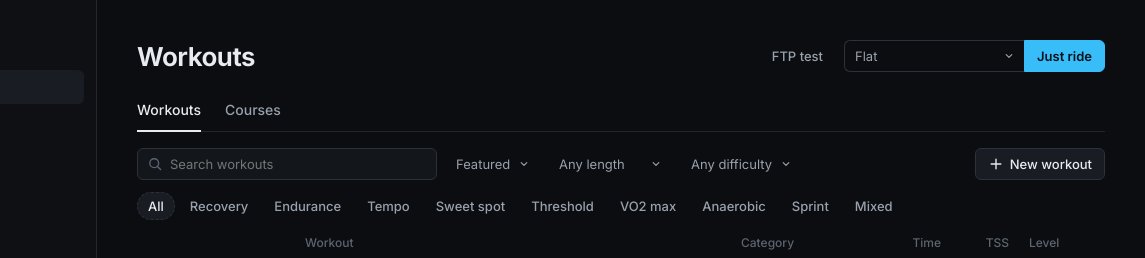
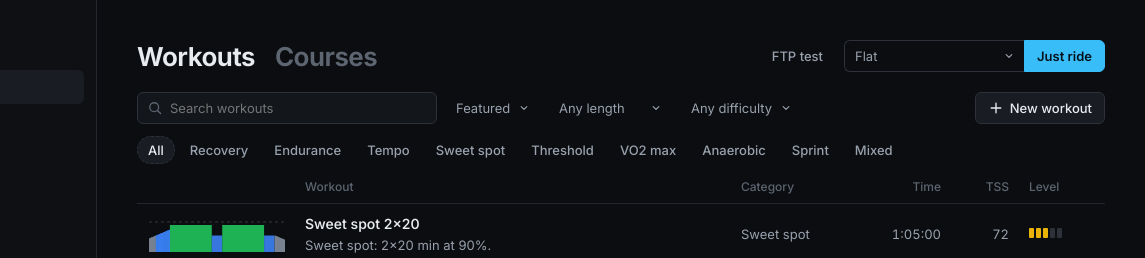
Before and after one commit to yaportmax/justwatts, a plain HTML site: page app/index.html in a window 1280 px wide. Shown: the top 258 px of the page, 135-1280 px from the left. Drawn offline with Linux system fonts and the light colour scheme; no server answers.

Commit message:
Workouts and Courses as the page title; quieter states
- The Workouts | Courses switch is the page title instead of a second
  tab row under a "Workouts" heading.
- Disabled primary buttons read as disabled, not as a dim accent.
- A free course ride hides the empty segment line and progress bar.
- A simulated trainer no longer shows Connect as the primary action.

Co-Authored-By: Claude Opus 5.5 <noreply@anthropic.com>

```diff
--- a/app/css/app.css
+++ b/app/css/app.css
@@ -107,11 +107,11 @@ h2{font-size:15px;font-weight:600;margin:0 0 4px;letter-spacing:-.005em}
 .empty .hint{margin:0 0 14px;font-size:13px}
 .warnbanner{border:1px solid rgba(245,158,11,.4);background:rgba(245,158,11,.06);border-radius:var(--r2);padding:10px 14px;margin-bottom:16px;font-size:13px}
 
-/* tabs: underline, page level */
-.tabs{display:flex;gap:24px;margin:0 0 16px;border-bottom:1px solid var(--line)}
-.tabs button{height:auto;background:none;border:0;border-radius:0;padding:8px 0 10px;margin-bottom:-1px;color:var(--dim);font-size:14px;font-weight:500;border-bottom:2px solid transparent}
-.tabs button:hover{background:none;color:var(--ink)}
-.tabs button.on{color:var(--ink);border-bottom-color:var(--ink)}
+/* Workouts | Courses: the page title is the tab switch */
+.tabs{display:flex;gap:20px;align-items:baseline}
+.tabs button{height:auto;background:none;border:0;border-radius:0;padding:0;color:var(--faint);font-size:26px;font-weight:650;letter-spacing:-.02em;line-height:1.15}
+.tabs button:hover{background:none;color:var(--dim)}
+.tabs button.on{color:var(--ink)}
 
 /* toolbars: search + filters on one line */
 .toolbar{display:flex;gap:8px;align-items:center;flex-wrap:wrap;margin-bottom:12px}
@@ -439,7 +439,7 @@ body.web .serveronly{display:none !important}
   .acct{border:0;margin:0;padding:0}
   .toast{left:50%;top:calc(var(--hh,58px) + 10px)}
   main{padding:16px}
-  .phead h1{font-size:22px}
+  .phead h1,.tabs button{font-size:22px}
   .wk-cols,#lib .lrow{grid-template-columns:84px minmax(0,1fr) 56px}
   .crs-cols,#crsList .lrow{grid-template-columns:84px minmax(0,1fr) 80px}
   .lhead{display:none}
@@ -471,3 +471,6 @@ body.web .serveronly{display:none !important}
 
 /* settings: rows whose only control is hidden (Garmin off) go too */
 .srow:has(#gImport[style*=none]){display:none}
+button.pri:disabled,button.pri:disabled:hover{background:var(--panel2);border-color:var(--line2);color:var(--dim)}
+/* free ride on a course: no segment line, so no empty progress bar */
+.iv:has(#ivNow:empty):has(#ivNext:empty){display:none}
--- a/app/index.html
+++ b/app/index.html
@@ -40,16 +40,14 @@
 <section class="view on" id="v-workouts">
   <div id="libPane">
   <div class="phead">
-    <h1>Workouts</h1>
+    <div class="tabs" role="tablist" aria-label="Library">
+      <button role="tab" data-tab="workouts" class="on" aria-selected="true">Workouts</button>
+      <button role="tab" data-tab="courses" aria-selected="false">Courses</button>
+    </div>
     <div class="pact">
       <button id="btnFtp" class="ghost">FTP test</button>
       <span class="jr"><select id="jrCourse" class="pick" aria-label="Just ride course" title="Course for Just ride"></select><button id="btnJust" class="pri">Just ride</button></span>
     </div>
-  </div>
-
-  <div class="tabs" role="tablist">
-    <button role="tab" data-tab="workouts" class="on" aria-selected="true">Workouts</button>
-    <button role="tab" data-tab="courses" aria-selected="false">Courses</button>
   </div>
 
   <div class="tabpane" id="tabCourses" role="tabpanel" style="display:none">
```
